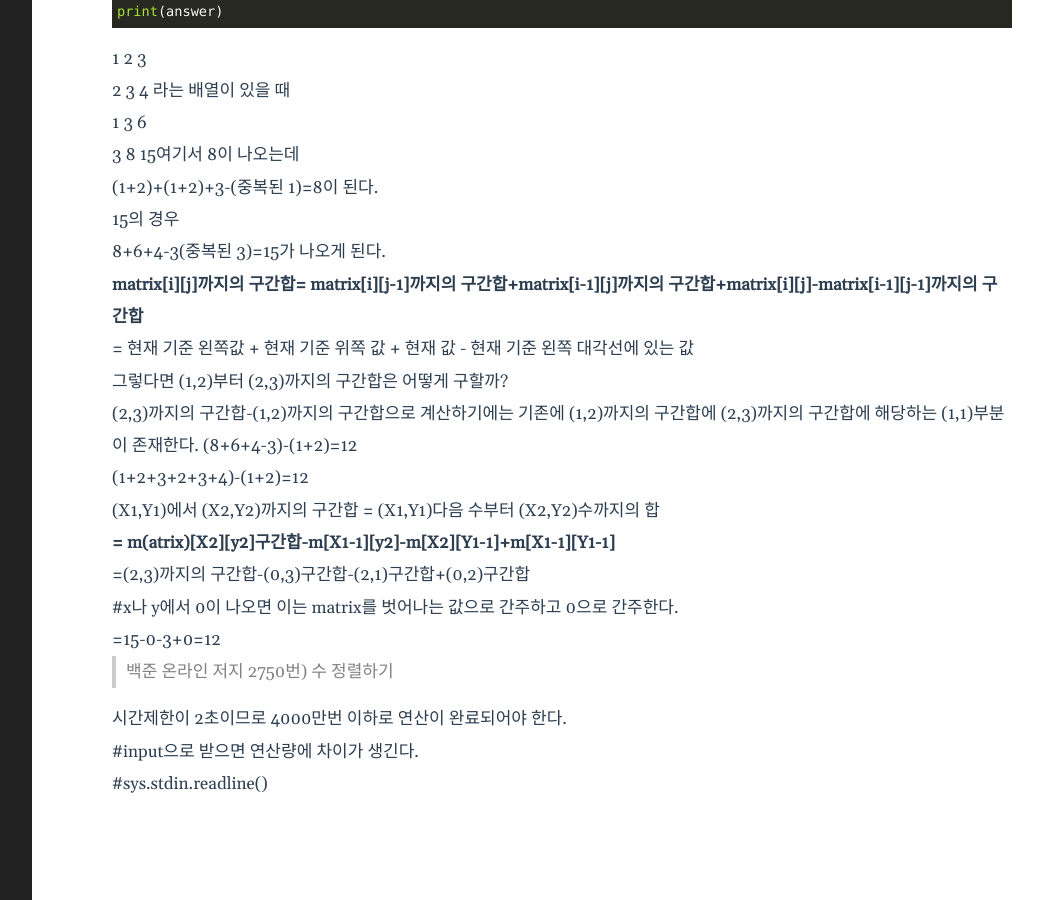
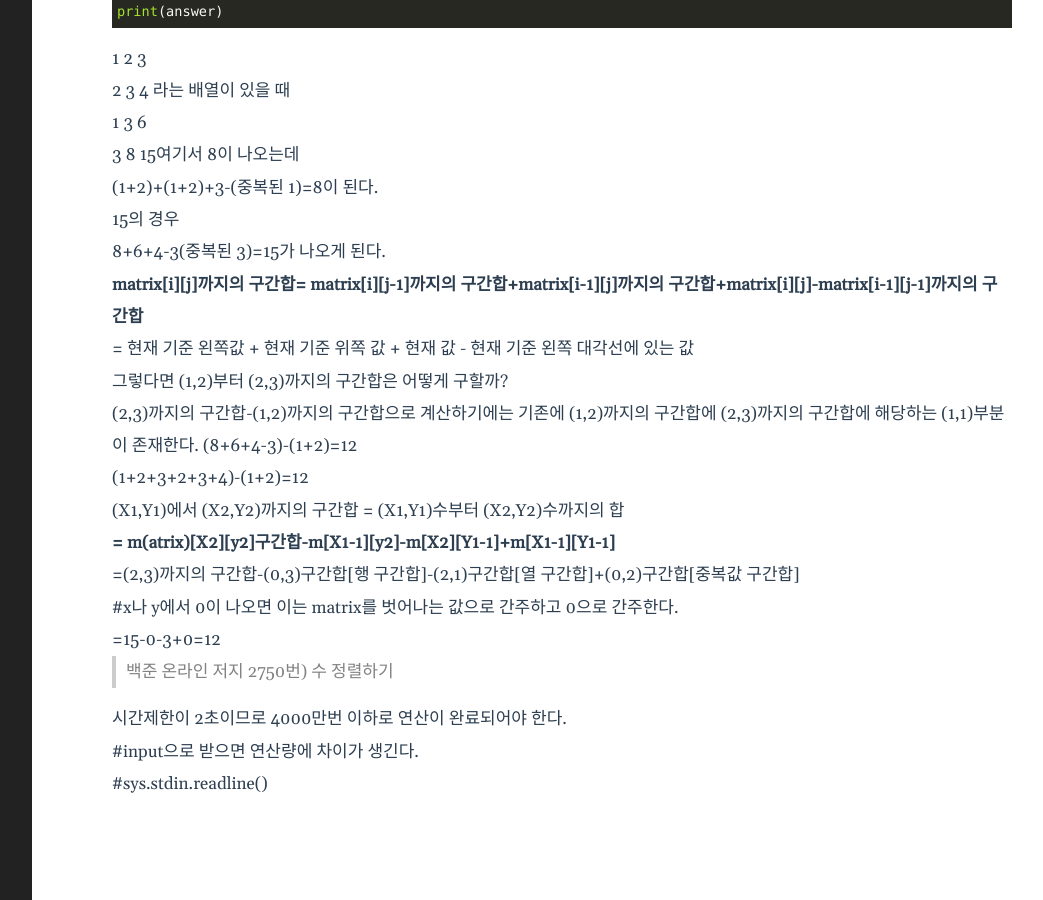
Before and after one commit to shina1221/shina1221.github.io, a Jekyll site: the page built from _posts/알고리즘/알고리즘 공부/2024-06-02-배열과 리스트.markdown, in a window 1280 px wide and 900 px high, scrolled down 1558 px. Shown: the whole window, without its empty margins (188-1231 px from the left). Built offline with Jekyll 4.4.1, drawn with Linux system fonts in a browser that asks for light colours.

Commit message:
Update 2024-06-02-배열과 리스트.markdown

```diff
--- a/_posts/알고리즘/알고리즘 공부/2024-06-02-배열과 리스트.markdown
+++ b/_posts/알고리즘/알고리즘 공부/2024-06-02-배열과 리스트.markdown
@@ -86,11 +86,12 @@ print(answer)
 (8+6+4-3)-(1+2)=12
 (1+2+3+2+3+4)-(1+2)=12
 
-(X1,Y1)에서 (X2,Y2)까지의 구간합 = (X1,Y1)다음 수부터 (X2,Y2)수까지의 합
+(X1,Y1)에서 (X2,Y2)까지의 구간합 = (X1,Y1)수부터 (X2,Y2)수까지의 합
                                **= m(atrix)[X2][y2]구간합-m[X1-1][y2]-m[X2][Y1-1]+m[X1-1][Y1-1]**
-                                 =(2,3)까지의 구간합-(0,3)구간합-(2,1)구간합+(0,2)구간합
+                                 =(2,3)까지의 구간합-(0,3)구간합[행 구간합]-(2,1)구간합[열 구간합]+(0,2)구간합[중복값 구간합]
                                  #x나 y에서 0이 나오면 이는 matrix를 벗어나는 값으로 간주하고 0으로 간주한다.
                                  =15-0-3+0=12
+
 
 
 > 백준 온라인 저지 2750번) 수 정렬하기
```
Also changed, not shown: other parts of _posts/알고리즘/알고리즘 공부/2024-06-02-배열과 리스트.markdown (+1 -1 lines).
